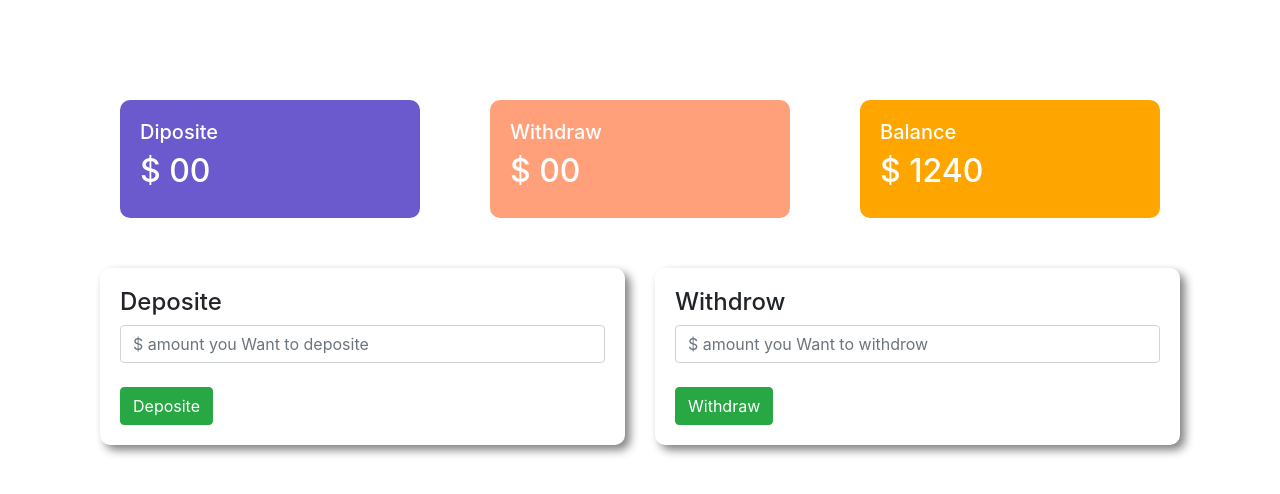
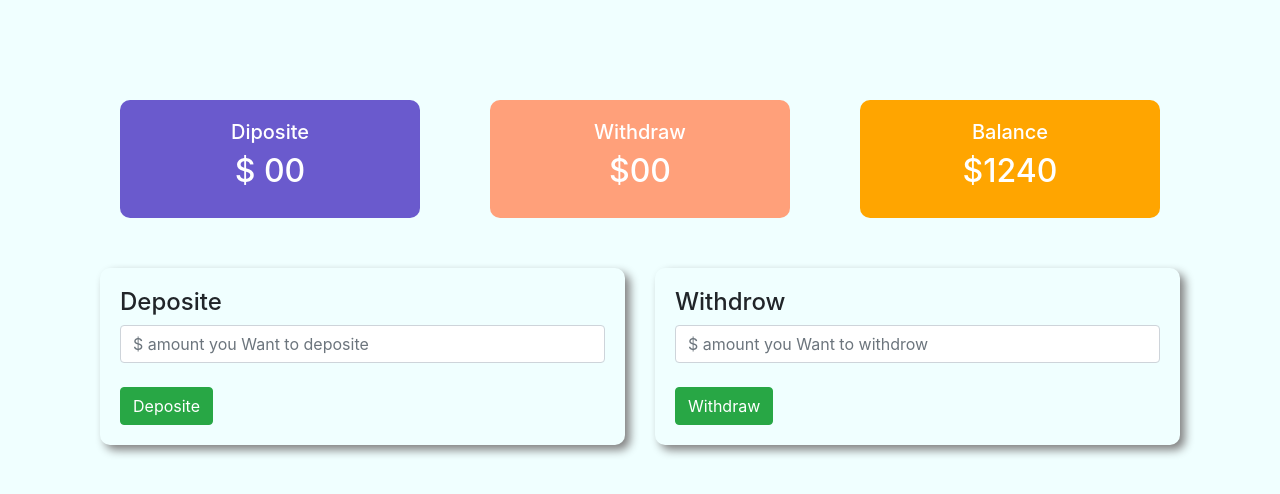
Before and after one commit to nooralam93/Pioneerbank, a plain HTML site: page index.html in a window 1280 px wide. Both pictures are taken after a click on the element "Enter". Drawn offline with nearby package versions, Linux system fonts and the light colour scheme.

Commit message:
bank done

```diff
--- a/css/Style.css
+++ b/css/Style.css
@@ -1,5 +1,6 @@
 body{
     padding: 100px;
+    background-color:azure;
 }
 .submit-area{
     margin-top: 50px;
@@ -7,6 +8,9 @@ body{
     border-radius: 10px;
     box-shadow: 5px 5px 10px gray;
 
+}
+.enter{
+    width: 100px;
 }
 #transaction-area{
     display: none;
--- a/index.html
+++ b/index.html
@@ -17,27 +17,27 @@
             <br>
             <input type="password" class="form-control" placeholder="Your Password" >
             <br>
-            <buttonn id = "login" class=" btn btn-primary">Enter</button>
+            <buttonn id = "login" class=" btn btn-primary enter">Enter</button>
         </div>
     </div>
     <div id="transaction-area">
         <div class="row">
             <div class="col-md-4">
-                <div class="deposite status">
+                <div class="deposite status text-center">
                     <h5>Diposite</h5>
                     <h2>$ <span id="currentDeposite">00</span></h2>
                 </div>
             </div>
             <div class="col-md-4">
-                <div class="withdraw status">
+                <div class="withdraw status text-center">
                     <h5>Withdraw</h5>
-                    <h2>$ <span id="currentWithdraw">00</span></h2>
+                    <h2>$<span id="currentWithdraw">00</span></h2>
                 </div>
             </div>
             <div class="col-md-4">
-               <div class="balance status">
+               <div class="balance status text-center">
                 <h5>Balance</h5>
-                <h2>$ <span id="currentBalance">1240</span></h2>
+                <h2>$<span id="currentBalance">1240</span></h2>
                </div>
             </div>
         </div>
```
